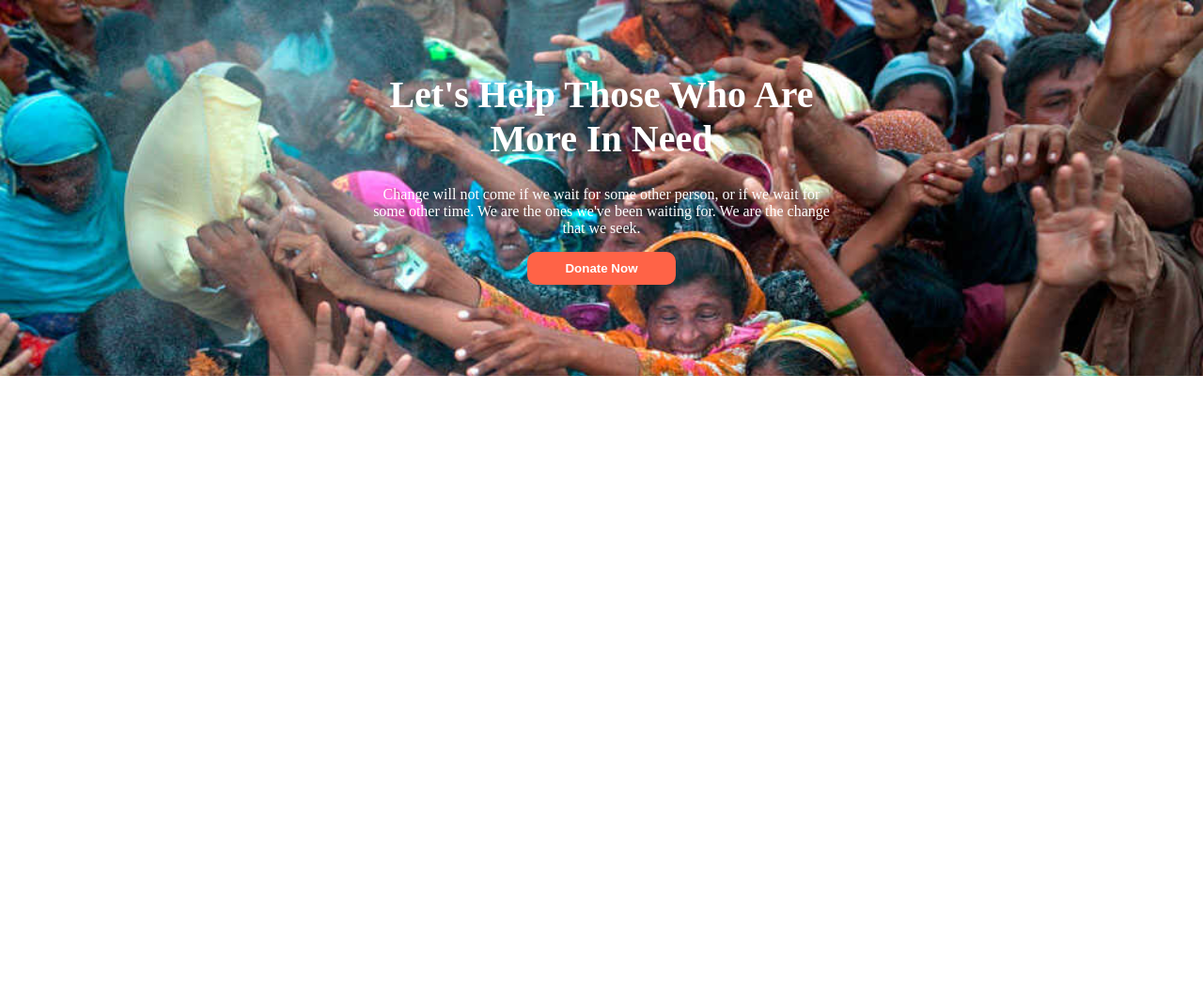
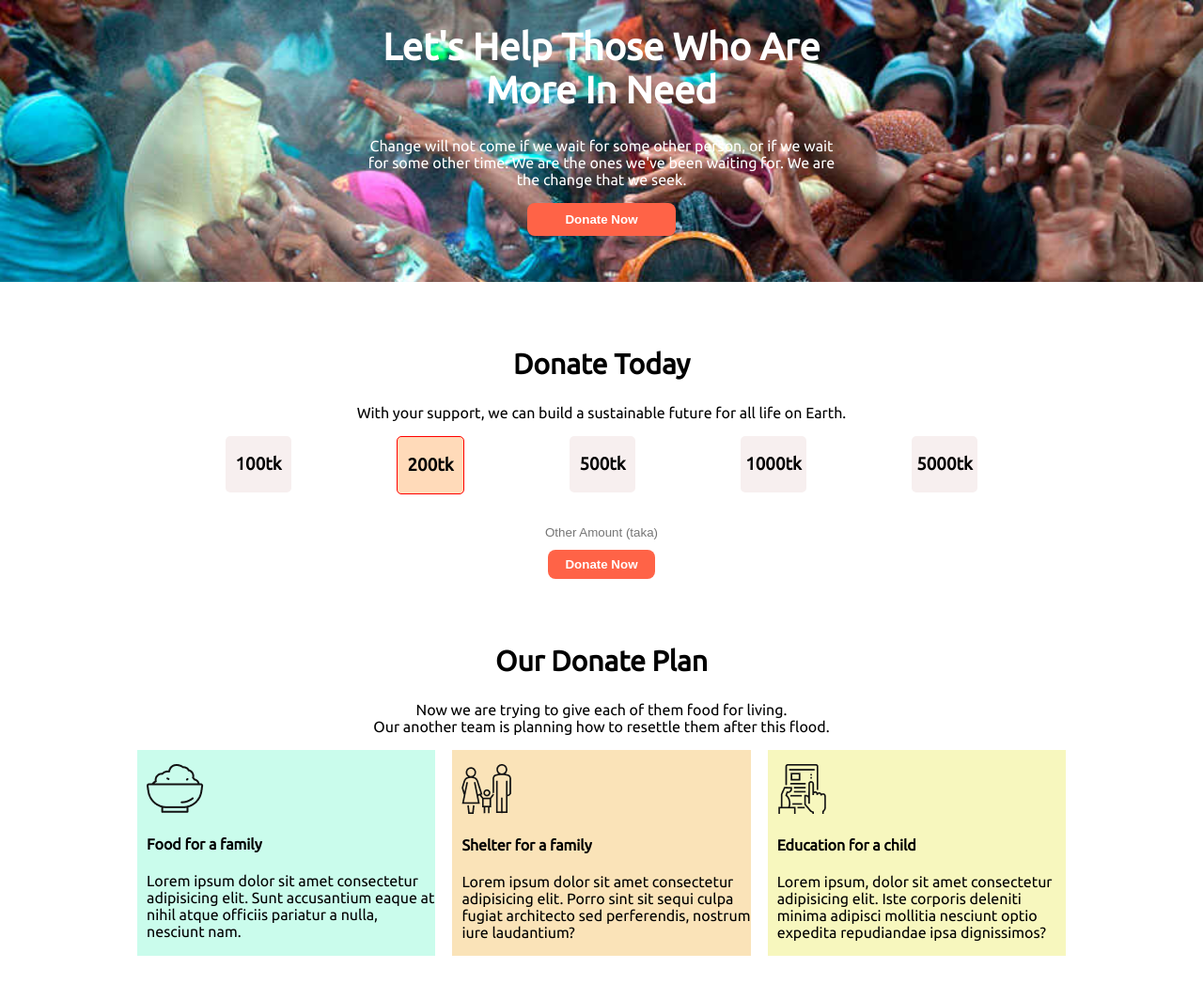
Before and after one commit to ThisIsKhalid/Aide-Club, a plain HTML site: page index.html in a window 1280 px wide. Shown: the whole page at 94% size. Before the commit the page ends 800 px from the top, so only its background shows below. Drawn offline with Linux system fonts and the light colour scheme.

Commit message:
donate today and donate plan done

```diff
--- a/index.html
+++ b/index.html
@@ -4,6 +4,9 @@
     <meta charset="UTF-8">
     <meta http-equiv="X-UA-Compatible" content="IE=edge">
     <meta name="viewport" content="width=device-width, initial-scale=1.0">
+    <link rel="preconnect" href="https://fonts.googleapis.com">
+    <link rel="preconnect" href="https://fonts.gstatic.com" crossorigin>
+    <link href="https://fonts.googleapis.com/css2?family=Ubuntu&display=swap" rel="stylesheet">
     <link rel="stylesheet" href="style.css">
     <title>Aide-Club</title>
 </head>
@@ -12,10 +15,56 @@
         <div class="header-item">
             <h1>Let's Help Those Who Are More In Need</h1>
             <p>Change will not come if we wait for some other person, or if we wait for some other time. We are the ones we've been waiting for. We are the change that we seek.</p>
-            <button class="link-btn">Donate Now</button>
+            <button class="link-btn1">Donate Now</button>
         </div>
     </header>
 
+    <section class="donate-today">
+        <h2>Donate Today</h2>
+        <p>With your support, we can build a sustainable future for all life on Earth.</p>
+        <div class="donate-today-main">
+            <div class="donate-today-item">
+                <h3>100tk</h3>
+            </div>
+            <div id="cool-item" class="donate-today-item">
+                <h3>200tk</h3>
+            </div>
+            <div class="donate-today-item">
+                <h3>500tk</h3>
+            </div>
+            <div class="donate-today-item">
+                <h3>1000tk</h3>
+            </div>
+            <div class="donate-today-item">
+                <h3>5000tk</h3>
+            </div>
+        </div>
+        <div>
+        <input type="text" placeholder="Other Amount (taka)" id="input-tk"><br>
+        <button class="link-btn1 link-btn2">Donate Now</button>
+        </div>
+    </section>
 
+    <section class="donate-plan">
+        <h2>Our Donate Plan</h2>
+        <p>Now we are trying to give each of them food for living.<br> Our another team is planning how to resettle them after this flood.</p>
+        <div class="donate-plan-main">
+            <div class="donate-plan-item1">
+                <img class="img-size" src="./Icon/food.png" alt="">
+                <h4>Food for a family</h4>
+                <p>Lorem ipsum dolor sit amet consectetur adipisicing elit. Sunt accusantium eaque at nihil atque officiis pariatur a nulla, nesciunt nam.</p>
+            </div>
+            <div class="donate-plan-item2">
+                <img class="img-size" src="./Icon/shelter.png" alt="">
+                <h4>Shelter for a family</h4>
+                <p>Lorem ipsum dolor sit amet consectetur adipisicing elit. Porro sint sit sequi culpa fugiat architecto sed perferendis, nostrum iure laudantium?</p>
+            </div>
+            <div class="donate-plan-item3">
+                <img class="img-size" src="./Icon/Frame-1.png" alt="">
+                <h4>Education for a child</h4>
+                <p>Lorem ipsum, dolor sit amet consectetur adipisicing elit. Iste corporis deleniti minima adipisci mollitia nesciunt optio expedita repudiandae ipsa dignissimos?</p>
+            </div>
+        </div>
+    </section>
 </body>
 </html>
--- a/style.css
+++ b/style.css
@@ -1,15 +1,19 @@
 body{
     margin: 0;
     padding: 0;
+    font-family: 'Ubuntu', sans-serif;
 }
-    /* header */
+
 
 h1{
     font-size: 40px;
 }
+h2{
+    font-size: 30px;
+}
+
 
 .header{
-    height: 400px;
     width: 100%;
     display: flex;
     justify-content: center;
@@ -24,12 +28,63 @@ h1{
     height: 300px;
     text-align: center;
 }
-.link-btn{
+.link-btn1{
     padding: 10px 40px;
     color: white;
     font-weight: 700;
     background-color: tomato;
     border: none;
-    border-radius: 10px;
+    border-radius: 8px;
+}
+
+.link-btn2{
+    padding: 8px 18px;
+}
+
+.donate-today, .donate-plan{
+    text-align: center;
+    margin-left: 10%;
+    margin-right: 10%;
+    margin-top: 70px;
+}
+
+.donate-today-main, .donate-plan-main{
+    display: flex;
+    justify-content: space-evenly;
+    margin-bottom: 30px;
+}
+
+.donate-today-item{
+    background-color: rgb(247, 239, 239);
+    border-radius: 5px;
+    width: 70px;
+    height: 60px;
+    text-align: center;
+}
+#cool-item{
+    border: 1px solid red;
+    background-color: peachpuff;
+}
+
+#input-tk{
+    text-align: center;
+    width: 500px;
+    border: none;
+    margin-bottom: 10px;
+}
+.donate-plan-item1, .donate-plan-item2, .donate-plan-item3{
+    text-align: left;
+    width: 30%;
+    padding-top: 15px;
+    padding-left: 10px;
 
 }
+.donate-plan-item1{
+    background-color: rgb(202, 252, 236);
+}
+.donate-plan-item2{
+    background-color: rgb(250, 227, 184);
+}
+.donate-plan-item3{
+    background-color: rgb(247, 247, 190);
+}
```
